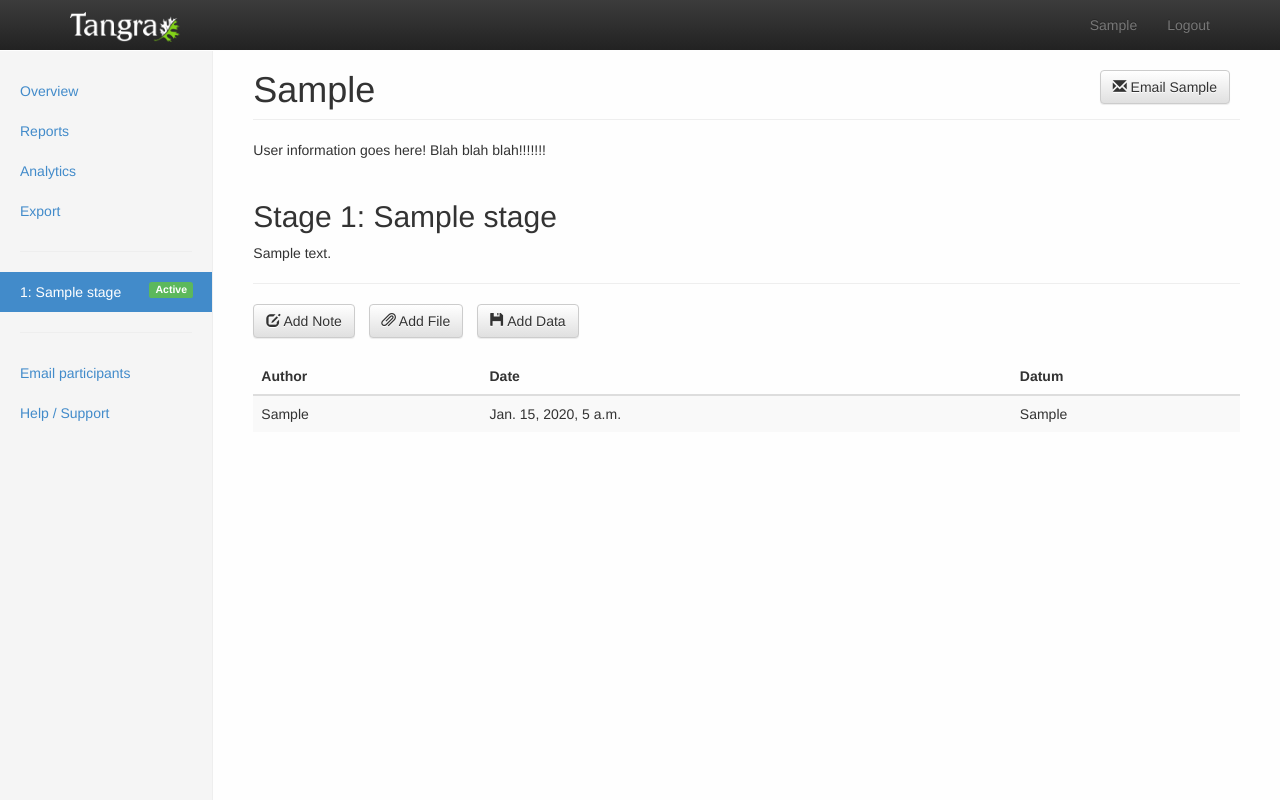
After one commit to vpandeliev/tangra, a Django app: page /studies/i/1/user/1/stage/1/ in a window 1280 px wide. The commit adds this page. Run offline with Django 3.2, Linux system fonts and the light colour scheme; a user stored in the database is signed in; tables that the repository leaves empty hold one stand-in row (values such as "Sample post"); some libraries are stand-ins or nearby versions.

Commit message:
Added user profiles: these are the pages that shows all of the user's stages and the data associated with them

```diff
--- a/investigator/urls.py
+++ b/investigator/urls.py
@@ -3,4 +3,6 @@ from investigator.views import *
 
 urlpatterns = patterns('',
 	url(r'^(\d+)/$', show_study, name='study'),
+	url(r'^(\d+)/user/(\d+)/$', user_profile, name='user'),
+	url(r'^(\d+)/user/(\d+)/stage/(\d+)/$', user_stage, name='user_stage'),
 )
--- a/investigator/views.py
+++ b/investigator/views.py
@@ -4,12 +4,14 @@ from django.contrib.auth.decorators import login_required
 from django.http import HttpResponseRedirect, HttpResponseForbidden
 from django.core.urlresolvers import reverse
 from studies.models import *
+from django.contrib.auth.models import User
 from django.template.defaulttags import register
 
 
 @register.filter
 def get_item(dictionary, key):
 	return dictionary.get(key)
+
 
 
 def is_investigator(user, study):
@@ -49,3 +51,46 @@ def show_study(request, study_id):
 			completed = UserStage.objects.filter(user=p, group_stage__group=group, status=0).count()
 			progress[p.id] = (int) ((completed / total) * 100)
 	return render_to_response('investigator/overview.html', locals(), context_instance=RequestContext(request))
+
+
+
+@login_required
+def user_profile(request, study_id, user_id):
+	""" Redirect to the user's first stage. """
+	study = Study.objects.get(id=study_id)
+
+	if not is_investigator(request.user, study):
+		# The user is not allowed to view this content
+		# Redirect back to the list of active studies
+		return HttpResponseRedirect(reverse('studies:active_studies'))
+
+	# Get the user stages for this user and study
+	user_stages = UserStage.objects.filter(group_stage__stage__study__id=study_id, user__id=user_id).order_by("group_stage__order")
+
+	# Redirect back to the overview page if they are not part of the study
+	if user_stages is None:
+		return HttpResponseRedirect(reverse('studies:investigator:show_study', args=[study_id]))
+
+	# Redirect to the available stage
+	# TODO: Find first active stage that a user is currently doing
+	stage_number = user_stages[0].group_stage.order
+
+	return HttpResponseRedirect(reverse('studies:investigator:user_stage', args=[study_id, user_id, stage_number]))
+
+
+
+@login_required
+def user_stage(request, study_id, user_id, stage_number):
+	study = Study.objects.get(id=study_id)
+
+	if not is_investigator(request.user, study):
+		# The user is not allowed to view this content
+		# Redirect back to the list of active studies
+		return HttpResponseRedirect(reverse('studies:active_studies'))
+
+	participant = User.objects.get(id=user_id)
+	user_stage = UserStage.objects.get(user=participant, group_stage__order=stage_number, group_stage__stage__study=study)
+	data = Data.objects.filter(user_stage=user_stage).order_by("timestamp")
+	stages = UserStage.objects.filter(user=participant, group_stage__stage__study=study).order_by("group_stage__order")
+
+	return render_to_response('investigator/data.html', locals(), context_instance=RequestContext(request))
--- a/studies/admin.py
+++ b/studies/admin.py
@@ -46,3 +46,4 @@ class UserStageAdmin(admin.ModelAdmin):
 admin.site.register(Study, StudyAdmin)
 admin.site.register(Group, GroupAdmin)
 admin.site.register(UserStage, UserStageAdmin)
+admin.site.register(Data)
--- a/templates/base.html
+++ b/templates/base.html
@@ -44,7 +44,7 @@
 	        <div class="navbar-collapse collapse">
 	          <ul class="nav navbar-nav navbar-right">
 	          	{% if user.is_authenticated %}
-            		<li><a href="{% url 'studies:active_studies' %}">{{user.username}}</a></li>
+            		<li><a href="{% url 'studies:active_studies' %}">{{user.username|capfirst}}</a></li>
             		<li><a href="{% url 'logout' %}">Logout</a></li>
             	{% endif %}
           	  </ul>
--- a/templates/dashboard.html
+++ b/templates/dashboard.html
@@ -15,6 +15,7 @@
 
     <div class="col-sm-3 col-md-2 sidebar">
       {% block nav %}{% endblock %}
+      <hr>
       <ul class="nav nav-sidebar">
         <li><a href="">Email participants</a></li>
         <li><a href="">Help / Support</a></li>
--- /dev/null
+++ b/templates/investigator/data.html
@@ -0,0 +1,103 @@
+{% extends 'dashboard.html' %}
+
+{% block title %}Dashboard{% endblock %}
+
+{% block head %}
+  {% load staticfiles %}
+  <link href="{% static 'css/investigator/dashboard.css' %}" rel="stylesheet">
+{% endblock %}
+
+{% block nav %}
+<ul class="nav nav-sidebar">
+  <li><a href="{% url 'studies:investigator:study' study_id %}">Overview</a></li>
+  <li><a href="#">Reports</a></li>
+  <li><a href="#">Analytics</a></li>
+  <li><a href="#">Export</a></li>
+</ul>
+<hr>
+<ul class="nav nav-sidebar">
+  {% for stage in stages %}
+    <li {% if user_stage.id = stage.id %}class="active"{% endif %}>
+      <a href="{% url 'studies:investigator:user_stage' study_id user_id stage.group_stage.order %}">
+        {{stage.group_stage.order}}:
+        {{stage.group_stage.stage.name|capfirst}}
+        {% if stage.is_overdue %}
+          <span class="label label-danger" style="float:right">Overdue!</span>
+        {% elif stage.status = 0 %}
+          <span class="label label-default" style="float:right">Done</span>
+        {% elif stage.status = 1 %}
+          <span class="label label-success" style="float:right">Active</span>
+        {% elif stage.status = 2 %}
+          <span class="label label-default" style="float:right">Future</span>
+        {% endif %}
+      </a>
+    </li>
+  {% endfor %}
+</ul>
+{% endblock %}
+
+{% block page-title %}
+{{participant.username|capfirst}}
+<button type="button" class="btn btn-default" style="margin-right:10px; float:right">
+  <span class="glyphicon glyphicon-envelope"></span>
+  Email {{participant.username|capfirst}}
+</button>
+{% endblock %}
+
+{% block page-content %}
+
+<!-- USER PROFILE -->
+User information goes here! Blah blah blah!!!!!!!
+<br><br>
+<!-- END USER PROFILE -->
+
+<h2>Stage {{stage_number}}: {{user_stage.group_stage.stage.name}}</h2>
+{{user_stage.group_stage.stage.description}}
+<hr>
+
+<!-- BUTTONS -->
+<button type="button" class="btn btn-default" style="margin-right:10px">
+  <span class="glyphicon glyphicon-edit"></span> Add Note
+</button>
+
+<button type="button" class="btn btn-default" style="margin-right:10px">
+  <span class="glyphicon glyphicon-paperclip"></span> Add File
+</button>
+
+<button type="button" class="btn btn-default">
+  <span class="glyphicon glyphicon-floppy-disk"></span> Add Data
+</button>
+<!-- END BUTTONS -->
+
+<br><br>
+
+<!-- NOTES -->
+<!-- END NOTES -->
+
+<!-- FILES -->
+<!-- END FILES -->
+
+<!-- DATA -->
+<div class="table-responsive">
+  <table class="table table-striped">
+    <thead>
+      <tr>
+        <th>Author</th>
+        <th>Date</th>
+        <th>Datum</th>
+      </tr>
+    </thead>
+    <tbody>
+      {% for d in data %}
+      <tr>
+        <td>{{d.user|capfirst}}</td>
+        <td>{{d.timestamp}}</td>
+        <td>{{d.datum}}</td>
+      </tr>
+      {% endfor %}
+    </tbody>
+  </table>
+</div>
+<!-- END DATA -->
+
+{% endblock %}
```
Also changed, not shown: templates/investigator/overview.html (+13 -12 lines).
